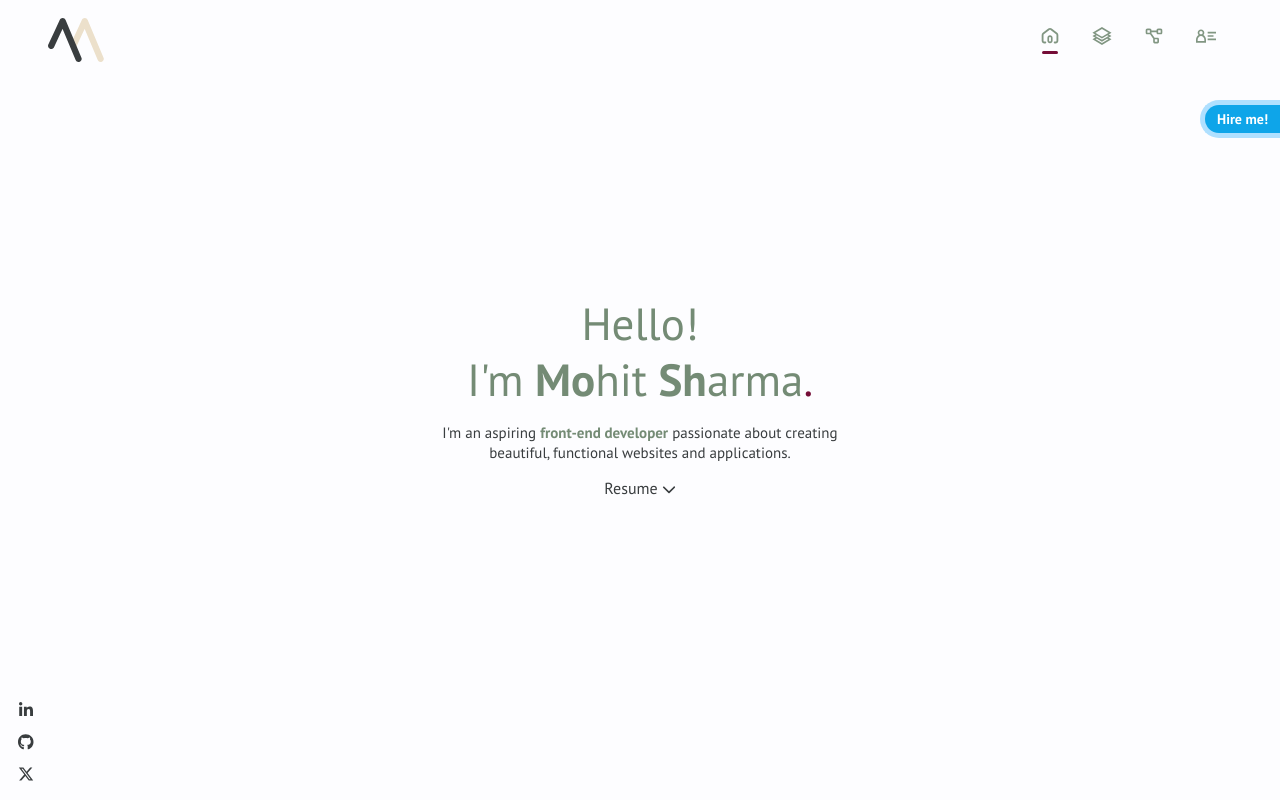
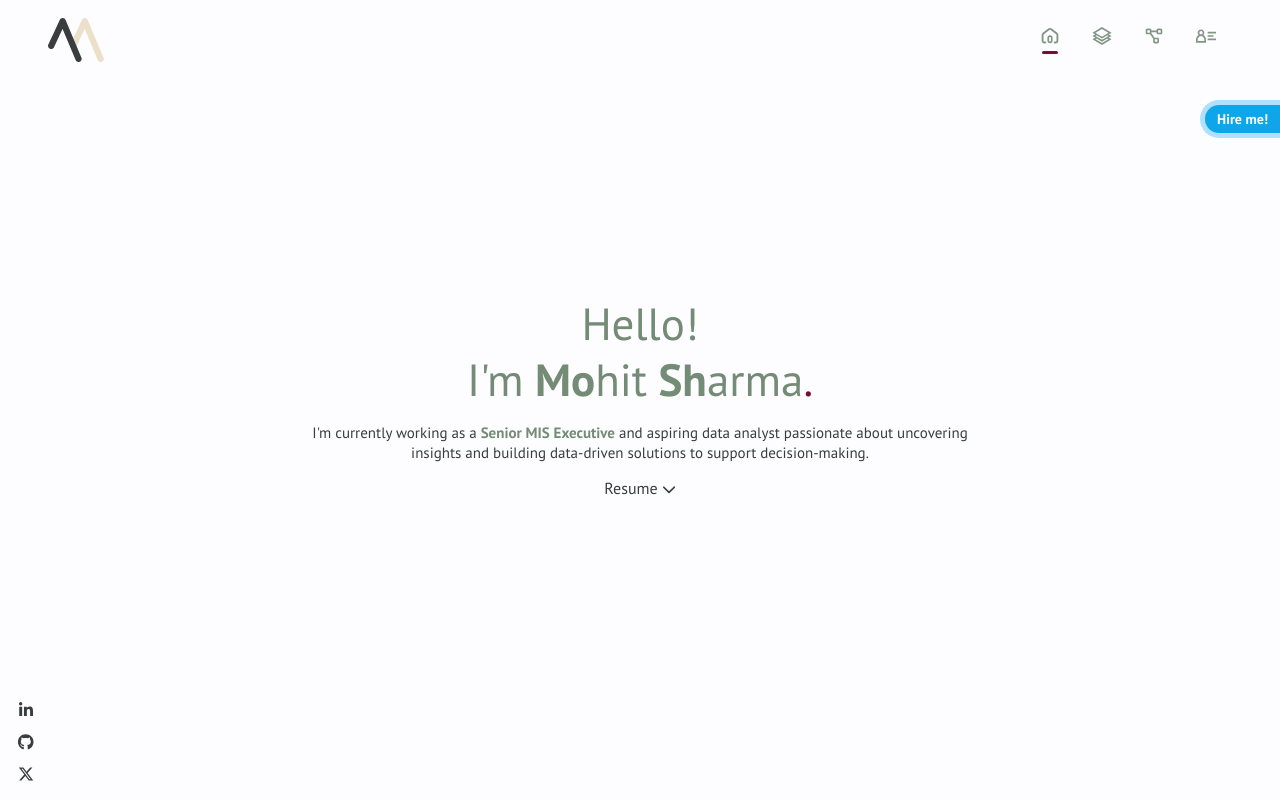
Before and after one commit to mohsha9/portfolio, a React (Vite) app in the folder my-portfolio/: page / in a window 1280 px wide. Shown: the top 800 px of the page. Built offline with nearby package versions, Linux system fonts and the light colour scheme.

Commit message:
Add dist folder after successful build

```diff
--- a/my-portfolio/src/components/Home/home.jsx
+++ b/my-portfolio/src/components/Home/home.jsx
@@ -5,7 +5,8 @@ import socialLists from '../../../data/socialMedia/socialMedia.js';
 export default function ProfileInfo() {
 
   // const resumeUrl = 'https://docs.google.com/document/d/1_q5WsDwQGlswkW-Qyvf22SYVf_V0xLHfLrRG83nzuBU/edit?usp=sharing';
-  const resumeUrl = 'https://docs.google.com/document/d/1nR5oc1q4oMNP1zzV9Hr3s5nZt0smH6IIj6Nn-RhEvhs/edit?tab=t.0';
+  // const resumeUrl = 'https://docs.google.com/document/d/1nR5oc1q4oMNP1zzV9Hr3s5nZt0smH6IIj6Nn-RhEvhs/edit?tab=t.0'; //front-end
+  const resumeUrl = 'https://docs.google.com/document/d/1RNT4JOAWq1NyQRy_2Rq3iB_cgpuzoGQjTBlT4tcbevw/edit?tab=t.0';
 
   const homeStyle = 'home-social-link';
 
@@ -24,7 +25,7 @@ export default function ProfileInfo() {
             </h6>
           </div>
 
-          <p className='text-footerColor text-center text-[15px] leading-5 mt-4 sm:w-[60%] w-[80%] z-[5]'>I&apos;m an aspiring <span className='text-textColor font-bold'>front-end developer</span> passionate about creating beautiful, functional websites and applications.</p>
+          <p className='text-footerColor text-center text-[15px] leading-5 mt-4 sm:w-[60%] w-[80%] z-[5]'>I&apos;m currently working as a <span className='text-textColor font-bold'>Senior MIS Executive</span> and aspiring data analyst passionate about uncovering insights and building data-driven solutions to support decision-making.</p>
 
           <div className='flex w-full items-center sm:justify-start justify-center mt-2 sm:absolute sm:bottom-2.5 sm:left-2.5'>
             <ul className='flex flex-row sm:flex-col list-none sm:gap-0 gap-2'>
```
